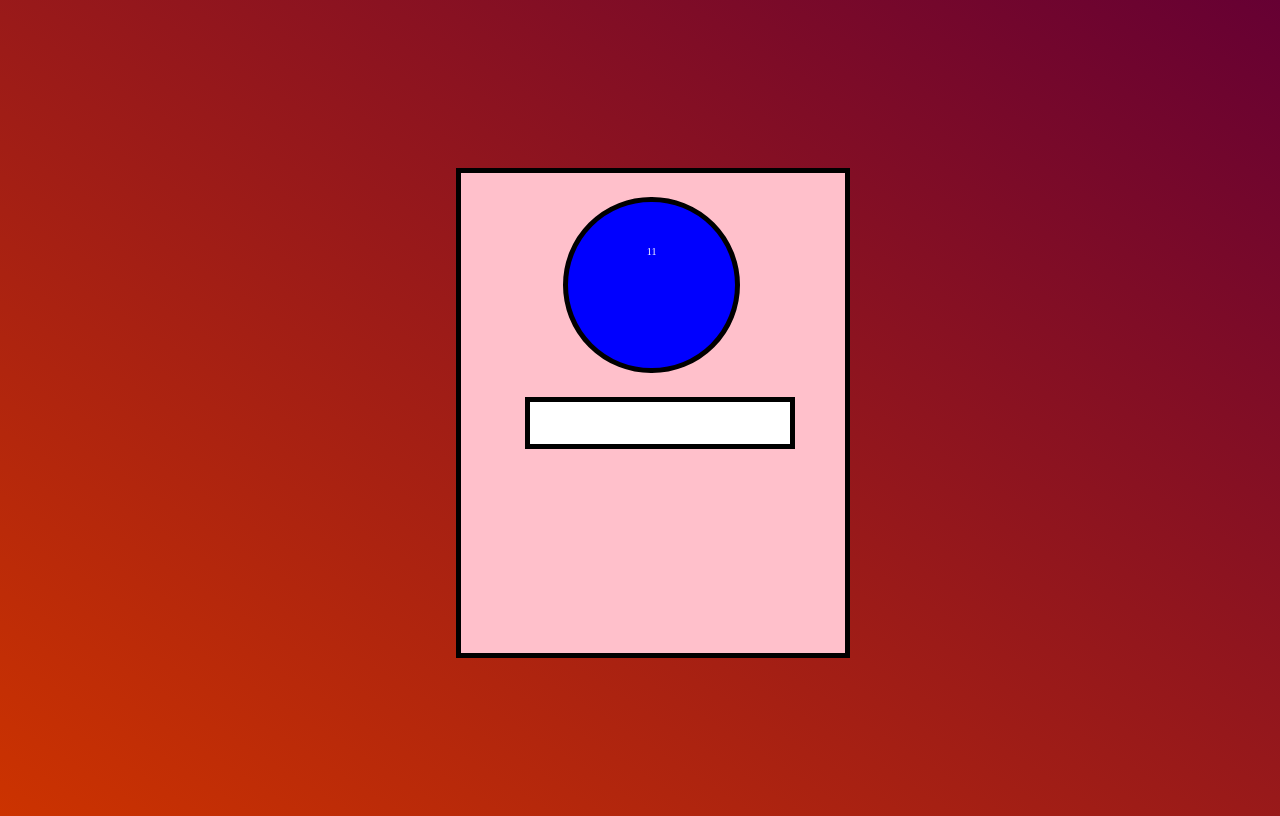
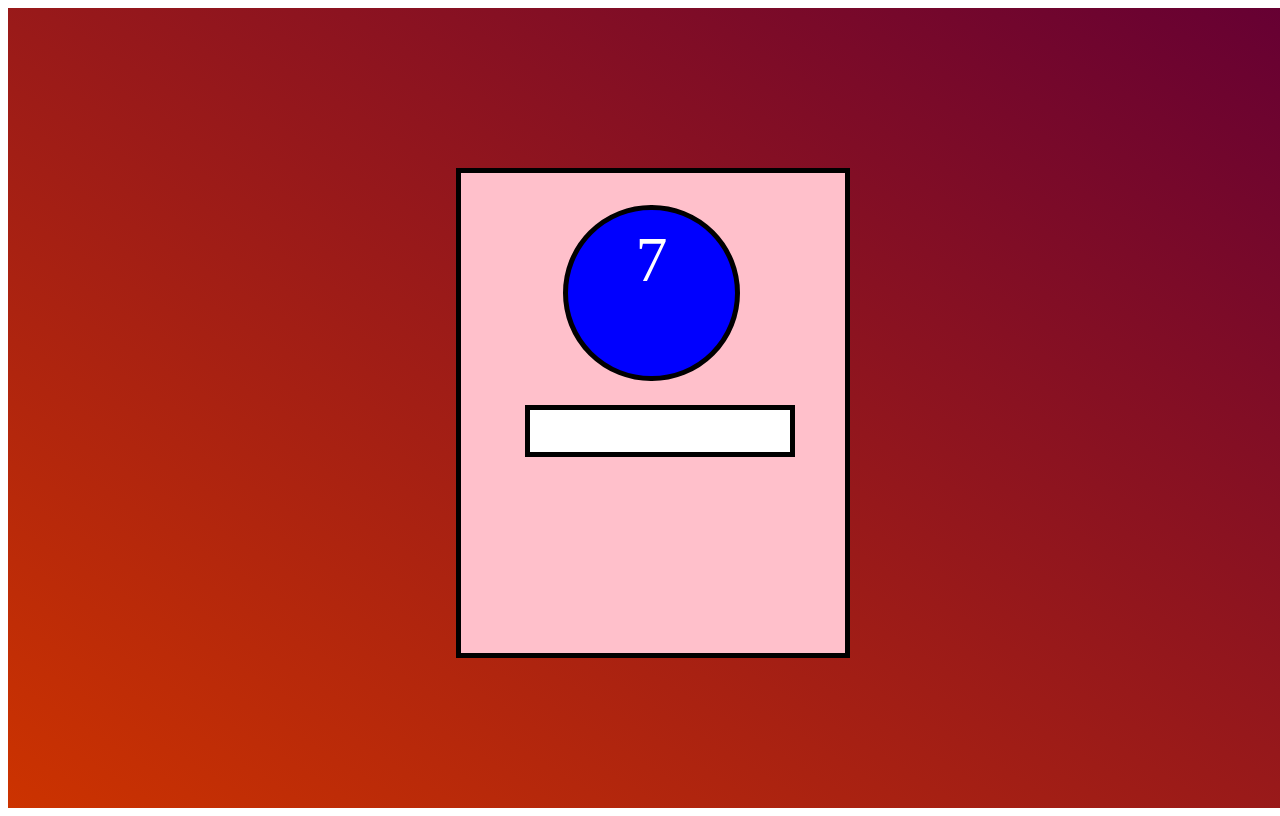
Before and after one commit to kamyashethia/NumbersGermanGame, a plain HTML site: page index.html in a window 1280 px wide. Drawn offline with Linux system fonts and the light colour scheme.

Commit message:
add background color changes and validation

```diff
--- a/index.css
+++ b/index.css
@@ -1,4 +1,4 @@
-body {
+#backgroundWrapper {
   background: linear-gradient(to bottom left, #660033 0%, #cc3300 100%);
   width: 100vw;
   height: 100vh;
@@ -30,7 +30,7 @@ body {
   width: 13vw;
   height: 13vw;
   border-radius: 50%;
-  font-size: 10px;
+  font-size: 5vw;
   color: #fff;
   line-height: 100px;
   text-align: center;
@@ -42,7 +42,7 @@ body {
   border-color: black;
   background-color: blue;
   margin-left: 8vw;
-  margin-top: 3vh;
+  margin-top: 4vh;
 }
 
 .input-textbox {
@@ -53,4 +53,6 @@ body {
   margin-left: 5vw;
   width: 20vw;
   height: 5vh;
+  font-size: 3vh;
+  text-align: center;
 }
--- a/index.html
+++ b/index.html
@@ -5,7 +5,7 @@
   <script src="index.js"></script>
 </head>
 <body>
-  <div id ="background-wrapper" width="100%">
+  <div id ="backgroundWrapper">
     <div id ="number-block">
         <div class="circle" id="number">  </div>
         <input class="input-textbox" id="answer" type="text"></input>
--- a/index.js
+++ b/index.js
@@ -1,9 +1,21 @@
 
-// Get the input field
-
+// from http://www.marijn.org/everything-is-4/counting-0-to-100/german
+const NUMBERS = {
+  0 : 'null',
+  1 : 'eins',
+  2 : 'zwei',
+  3 : 'drei',
+  4 : 'vier',
+  5 : 'funf',
+  6 : 'sechs',
+  7 : 'seiben',
+  8 : 'acht',
+  9 : 'neun'
+}
 
 window.onload = function() {
-  document.getElementById("number").innerHTML = getNumber();
+  var number = getRandomNumber();
+  document.getElementById("number").innerHTML = number;
 
   var input = document.getElementById("answer");
 
@@ -12,12 +24,37 @@ window.onload = function() {
     if (event.keyCode === 13) {
       // Cancel the default action, if needed
       event.preventDefault();
-      console.log(document.getElementById("answer").value);
+      //grab the user's answer and remove all whitespace
+      var userAnswer = document.getElementById("answer").value.replace(/\s/g, "");
+      var actualAnswer = NUMBERS[number];
+      console.log(userAnswer);
+      console.log(actualAnswer);
+      if (userAnswer == actualAnswer) {
+        console.log( 'tis correct');
+        number = getRandomNumber();
+        document.getElementById("number").innerHTML = number;
+        document.getElementById("answer").value = "";
+        console.log(document.getElementById("backgroundWrapper").style.backgroundColor);
+        document.getElementById("backgroundWrapper").style.background = "linear-gradient(to bottom left, #02B899 0%, #6EFEAF 100%)";
+      } else {
+        console.log('tis wrong');
+        document.getElementById("answer").value = "";
+        document.getElementById("backgroundWrapper").style.background = "linear-gradient(to bottom left, #660033 0%, #cc3300 100%)";
+
+        //document.getElementById("number").innerHTML = getRandomNumber();
+      }
+
+
+      //show result
+
+      //display new numbers
+
     }
   });
 
 }
 
-function getNumber() {
-  return 11;
+
+function getRandomNumber() {
+  return Math.floor(Math.random() * 10);
 }
```
Also changed, not shown: germanNumbers.js (deleted).
